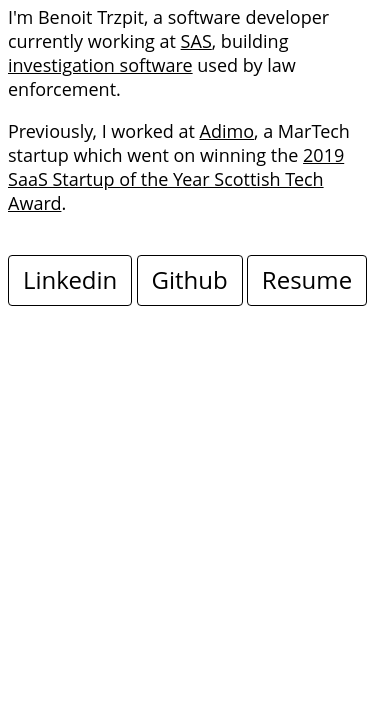
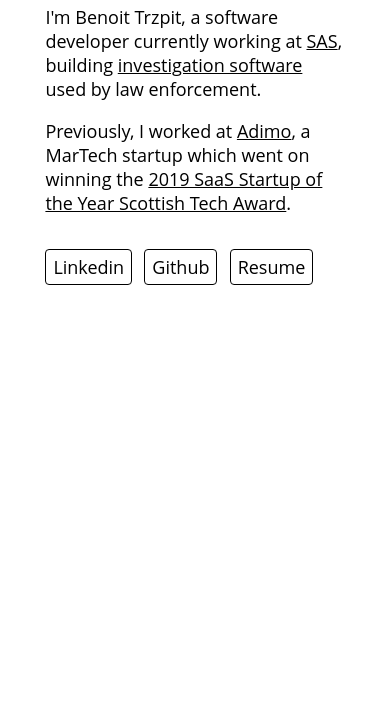
Before and after one commit to benoitrz/benoitrz.github.io, a plain HTML site: page index.html in a window 390 px wide. Shown: the part 139-844 px from the top of the page. Drawn offline with Linux system fonts and the light colour scheme.

Commit message:
Fix for mobile screens

```diff
--- a/index.html
+++ b/index.html
@@ -1,6 +1,7 @@
 <html>
   <head>
     <meta charset="utf-8" />
+    <meta name="viewport" content="width=device-width, initial-scale=1" />
     <link rel="stylesheet" href="style.css" />
     <link rel="shortcut icon" type="image/png" href="./favicon-16x16.png" />
     <title>Benoit Trzpit Homepage</title>
@@ -25,12 +26,11 @@
         >.
       </p>
       <div class="call-to-actions">
-        <br />
         <a href="https://uk.linkedin.com/in/beno%C3%AEt-trzpit" class="button"
           >Linkedin</a
         >
         <a href="https://github.com/benoitrz" class="button">Github</a>
-        <a href="/resume-benoit-trzpit.pdf" class="button blue">Resume</a>
+        <a href="./resume-benoit-trzpit.pdf" class="button">Resume</a>
       </div>
     </main>
   </body>
--- a/style.css
+++ b/style.css
@@ -12,7 +12,7 @@ body {
 
 main {
   margin: 5rem auto;
-  max-width: 640px;
+  max-width: 600px;
 }
 
 p {
@@ -20,32 +20,45 @@ p {
   line-height: 24px;
 }
 
-a {
+p a {
   color: var(--main-text-color);
 }
 
-.call-to-actions a {
+.call-to-actions > a {
   font-size: 24px;
 }
 
 .button {
   display: inline-block;
+  margin-top: 1rem;
+  margin-right: 1rem;
   padding: 10px 14px;
-  color: var(--main-text-color);
-  background-color: var(--main-bg-color);
   border: 1px solid var(--main-text-color);
-  text-decoration: none;
-  font-size: 14px;
-  line-height: 120%;
   border-radius: 4px;
   -webkit-border-radius: 4px;
   -moz-border-radius: 4px;
-  transition: background-color 250ms ease;
-  -webkit-transition: background-color 250ms ease;
-  -moz-transition: background-color 250ms ease;
+  transition: background-color 100ms ease;
+  -webkit-transition: background-color 100ms ease;
+  -moz-transition: background-color 100ms ease;
+  background-color: var(--main-bg-color);
+  color: var(--main-text-color);
+  text-decoration: none;
   cursor: pointer;
 }
 .button:hover {
+  background-color: var(--button-hover-color);
   color: var(--main-bg-color);
-  background-color: var(--button-hover-color);
 }
+
+@media (max-width: 680px) {
+  main {
+    width: 80%;
+  }
+  .button {
+    margin-right: 0.5rem;
+    padding: 5px 7px;
+  }
+  .call-to-actions a {
+    font-size: 18px;
+  }
+}
```
